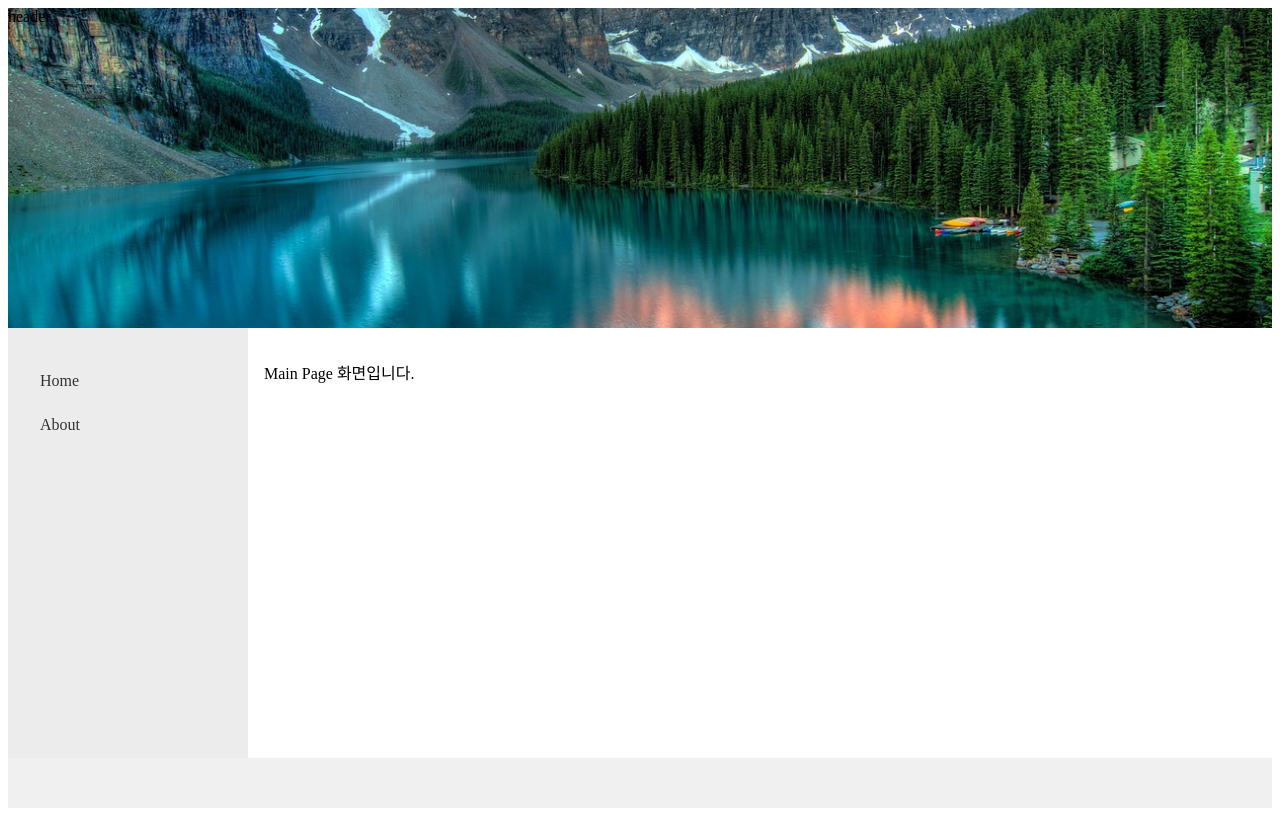
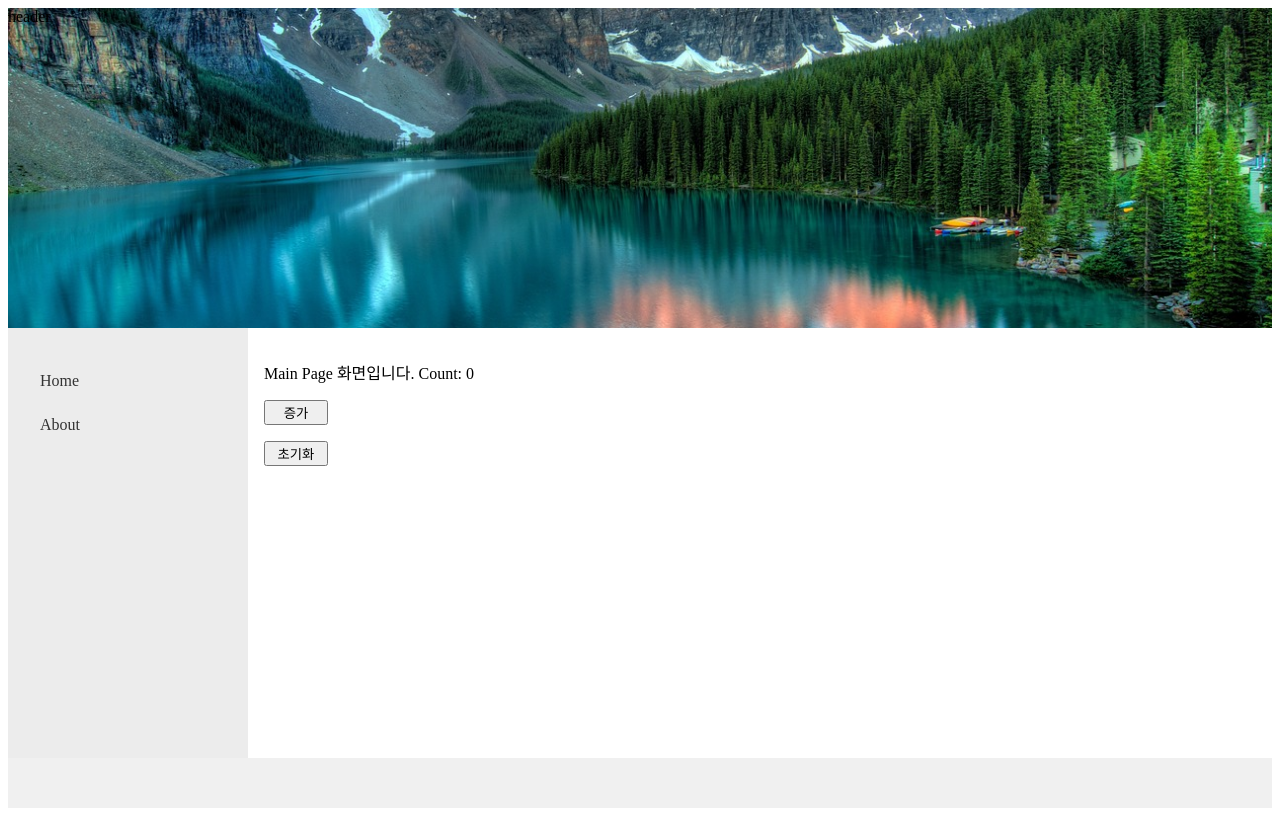
Before and after one commit to ghtak/react_base, a React (Vite) app: page / in a window 1280 px wide. Built offline with nearby package versions, Linux system fonts and the light colour scheme.

Commit message:
feat: add Zustand for state management and implement MainPage with count functionality

```diff
--- a/package.json
+++ b/package.json
@@ -13,9 +13,11 @@
     "@tanstack/react-router": "^1.143.11",
     "@tanstack/react-router-devtools": "^1.143.11",
     "axios": "^1.13.2",
+    "immer": "^11.1.0",
     "react": "^19.2.0",
     "react-dom": "^19.2.0",
-    "yarn": "^1.22.22"
+    "yarn": "^1.22.22",
+    "zustand": "^5.0.9"
   },
   "devDependencies": {
     "@eslint/js": "^9.39.1",
--- a/src/features/main/pages/mainpage.tsx
+++ b/src/features/main/pages/mainpage.tsx
@@ -1,11 +1,25 @@
 import { useEffect } from "react";
+import { useMainStore } from "../store";
 
-export function MainPage(){
-    useEffect(() => {
-        console.log("VITE_API_URL:", import.meta.env.VITE_API_URL);
-        console.log("123");
-    }, []);
-    return (
-        <p>Main Page 화면입니다.</p>
-    )
+export function MainPage() {
+  const { count, increase, reset } = useMainStore();
+
+  useEffect(() => {
+    console.log("VITE_API_URL:", import.meta.env.VITE_API_URL);
+    console.log("123");
+  }, []);
+  return (
+    <div>
+      <p style={{ display: "block" }}>Main Page 화면입니다. Count: {count}</p>
+      <button
+        style={{ display: "block", width: "4rem", marginBottom: "1rem" }}
+        onClick={increase}
+      >
+        증가
+      </button>
+      <button style={{ display: "block", width: "4rem" }} onClick={reset}>
+        초기화
+      </button>
+    </div>
+  );
 }
--- /dev/null
+++ b/src/features/main/store.ts
@@ -0,0 +1,18 @@
+import { create } from 'zustand';
+import { immer } from 'zustand/middleware/immer';
+
+interface MainState {
+  count: number;
+  increase: () => void;
+  reset: () => void;
+}
+
+export const useMainStore = create<MainState>()(immer((set) => ({
+  count: 0,
+  increase: () => set((state) => {
+    state.count += 1; // Immer 덕분에 직접 수정 가능
+  }),
+  reset: () => set((state) => {
+    state.count = 0;
+  }),
+})));
```
Also changed, not shown: 1 other file (tests, documents, lock files or other folders).
